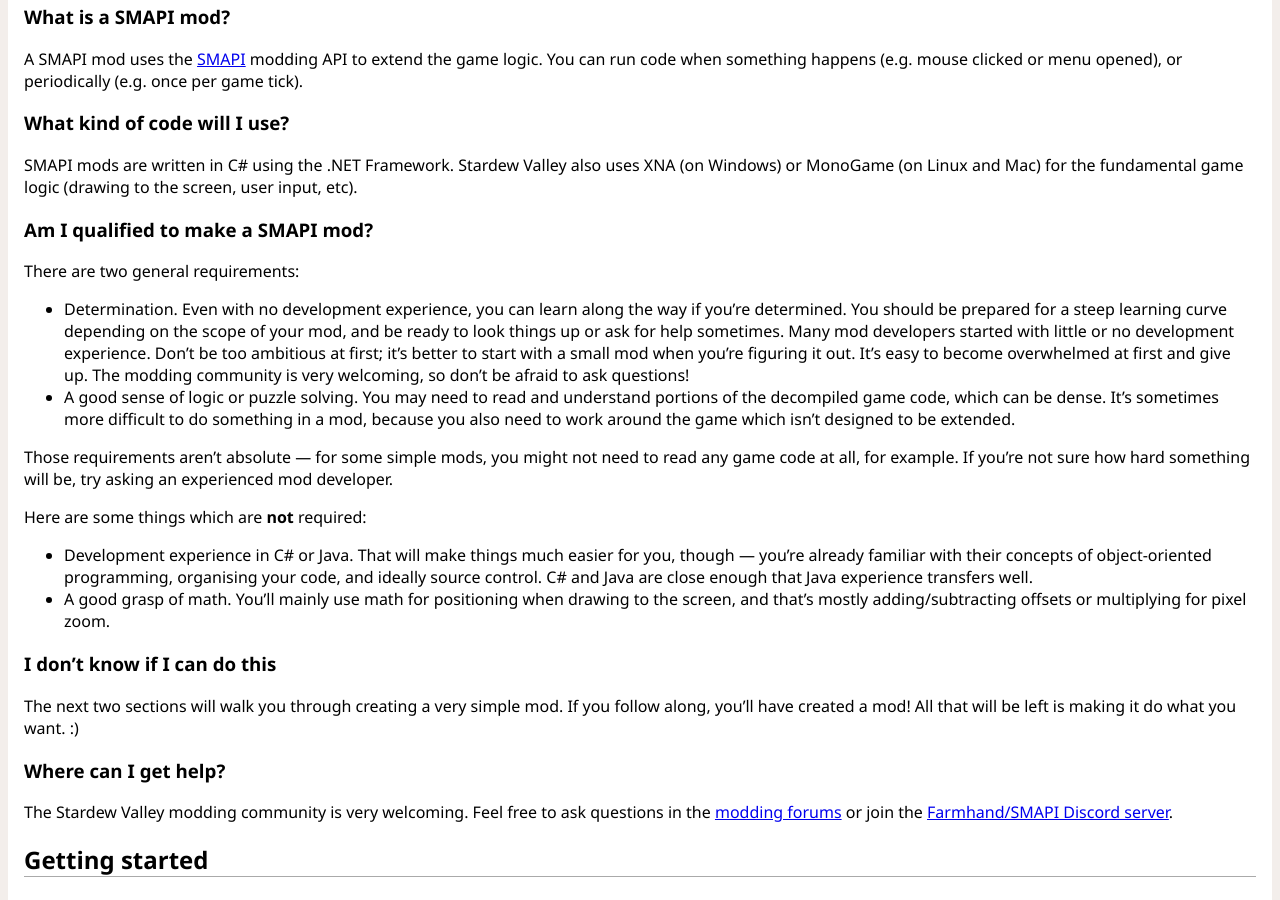
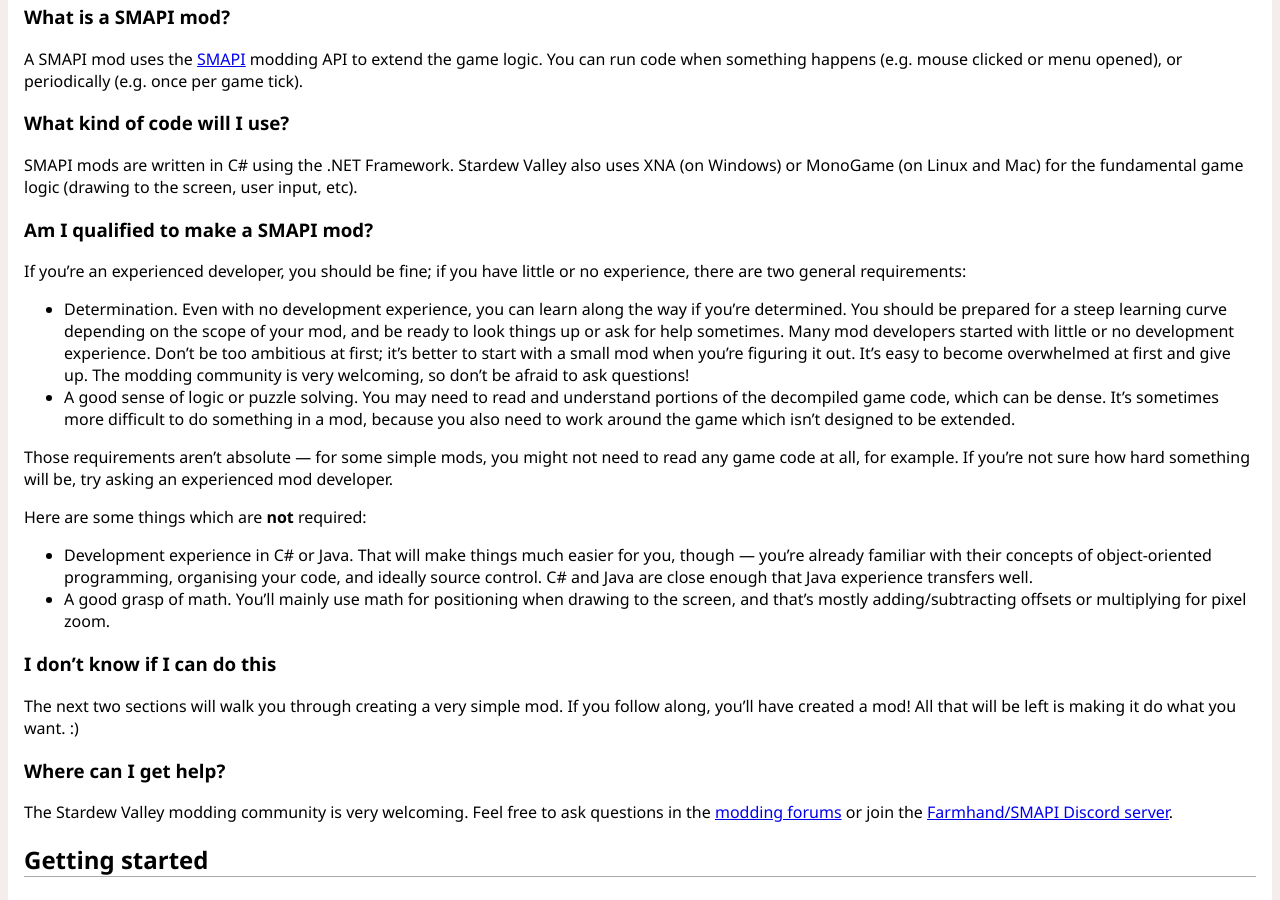
Before and after one commit to Pathoschild/canimod.github.io, a Jekyll site: the page built from guides/creating-a-smapi-mod.md, in a window 1280 px wide and 900 px high, scrolled down 593 px. Built offline with Jekyll 4.4.1, drawn with Linux system fonts in a browser that asks for light colours.

Commit message:
cover development experience under 'creating a SMAPI mod' am-I-qualified section

```diff
--- a/guides/creating-a-smapi-mod.md
+++ b/guides/creating-a-smapi-mod.md
@@ -16,7 +16,8 @@
 MonoGame (on Linux and Mac) for the fundamental game logic (drawing to the screen, user input, etc).
 
 ### Am I qualified to make a SMAPI mod?
-There are two general requirements:
+If you're an experienced developer, you should be fine; if you have little or no experience, there
+are two general requirements:
 
 * Determination. Even with no development experience, you can learn along the way if you're
   determined. You should be prepared for a steep learning curve depending on the scope of your mod,
```
